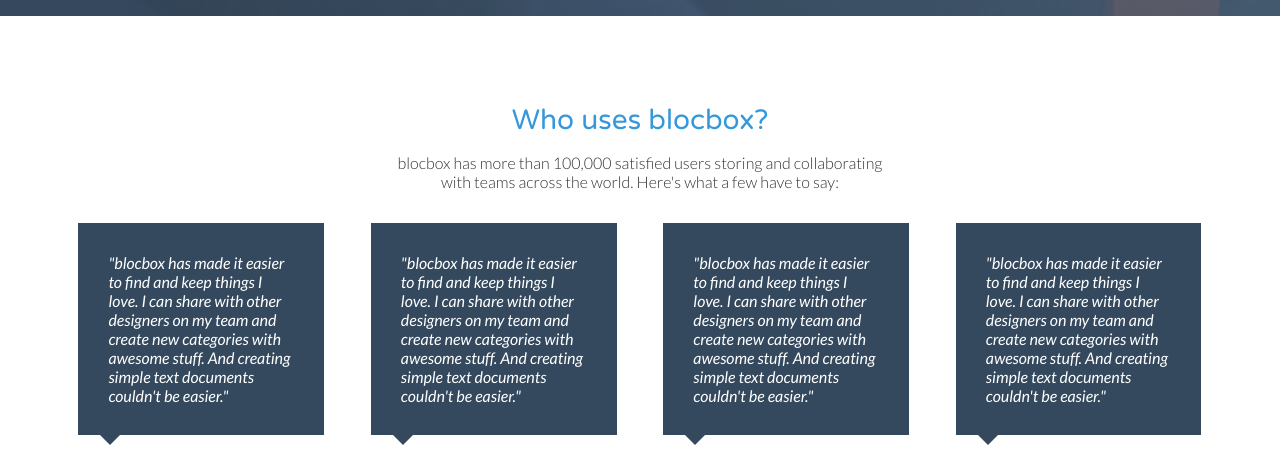
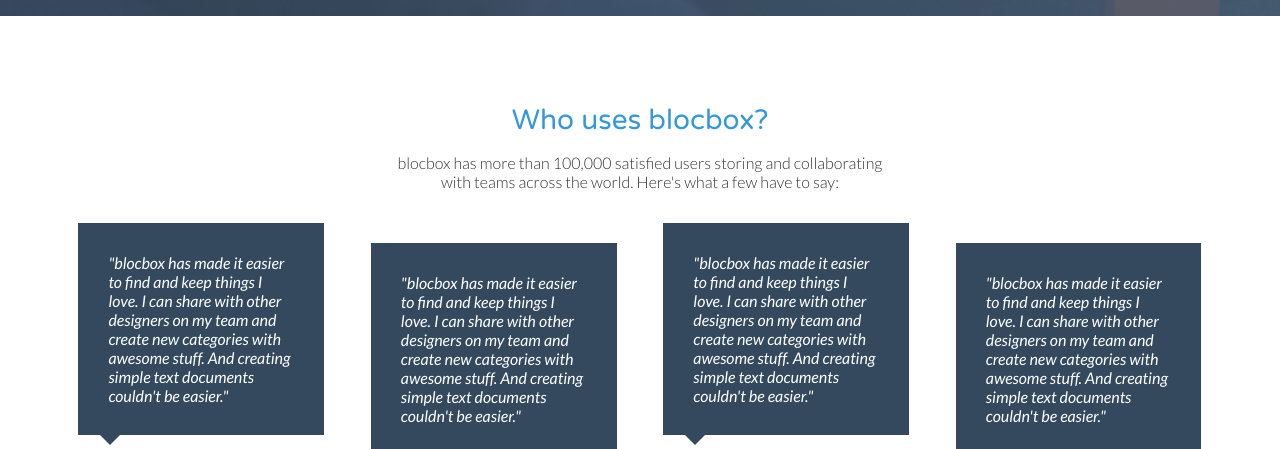
Before and after one commit to krista-rippons/Blocbox, a plain HTML site: page index.html in a window 1280 px wide. Shown: the part 2356-2805 px from the top of the page. Drawn offline with nearby package versions, Linux system fonts and the light colour scheme; grey boxes are pictures that could not be loaded.

Commit message:
fix-testimonial-topmargin-no-stagger-on-mobile

```diff
--- a/css/style.css
+++ b/css/style.css
@@ -270,9 +270,7 @@
 	 margin-top: 30px;
  }
 
- .lower-box {
-		 margin-tpx;
- }
+
 
  /* FOOTER */
 
@@ -330,6 +328,9 @@
 	 .one-fourth {
 		 width:21%;
 	 }
+	.lower-box {
+		margin-top: 20px;
+ 	}
  }
 
 	 @media (min-width: 1200px) {
@@ -351,7 +352,7 @@
 			 line-height: 60px;
 			 margin:25px 0 40px;
  }
- @media (min-width: 991px){
+ @media (min-width: 991 px){
    footer{
      background-color: #3498DB;
      background-image: linear-gradient(to left,
```
